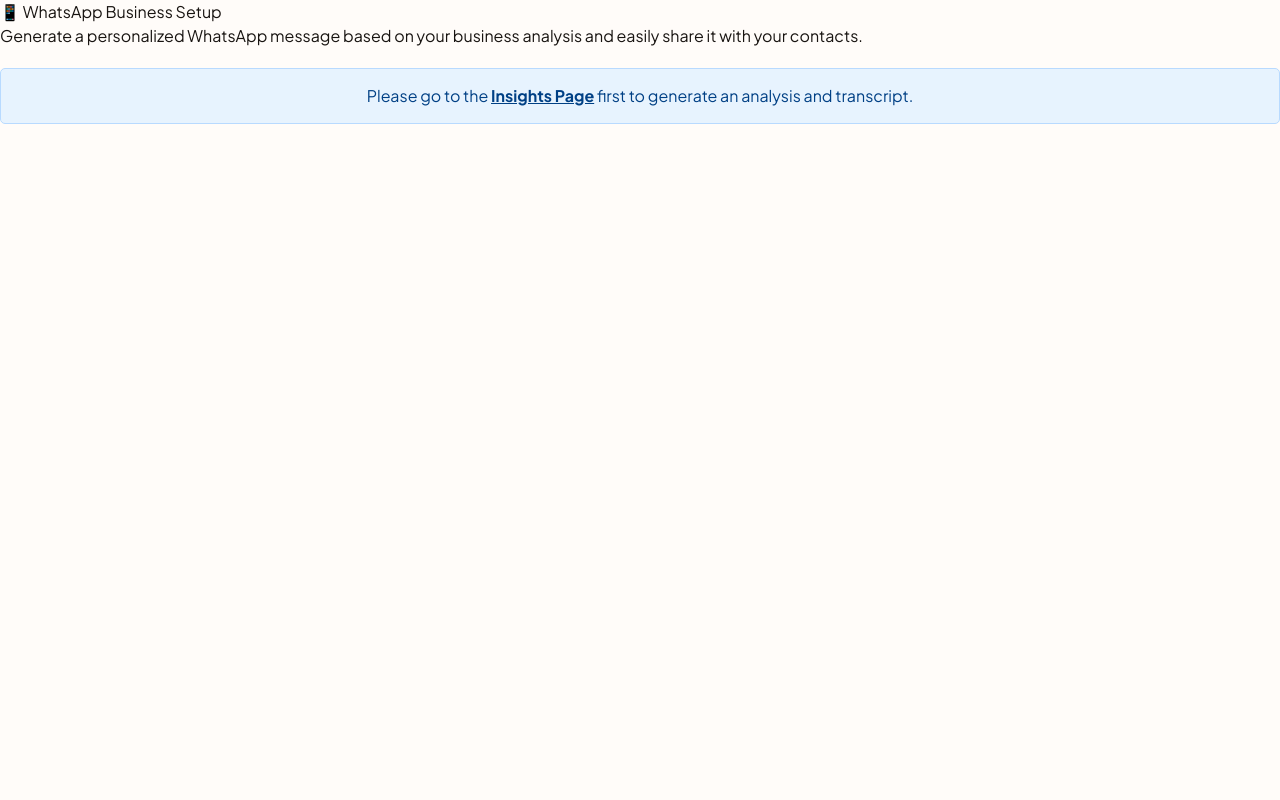
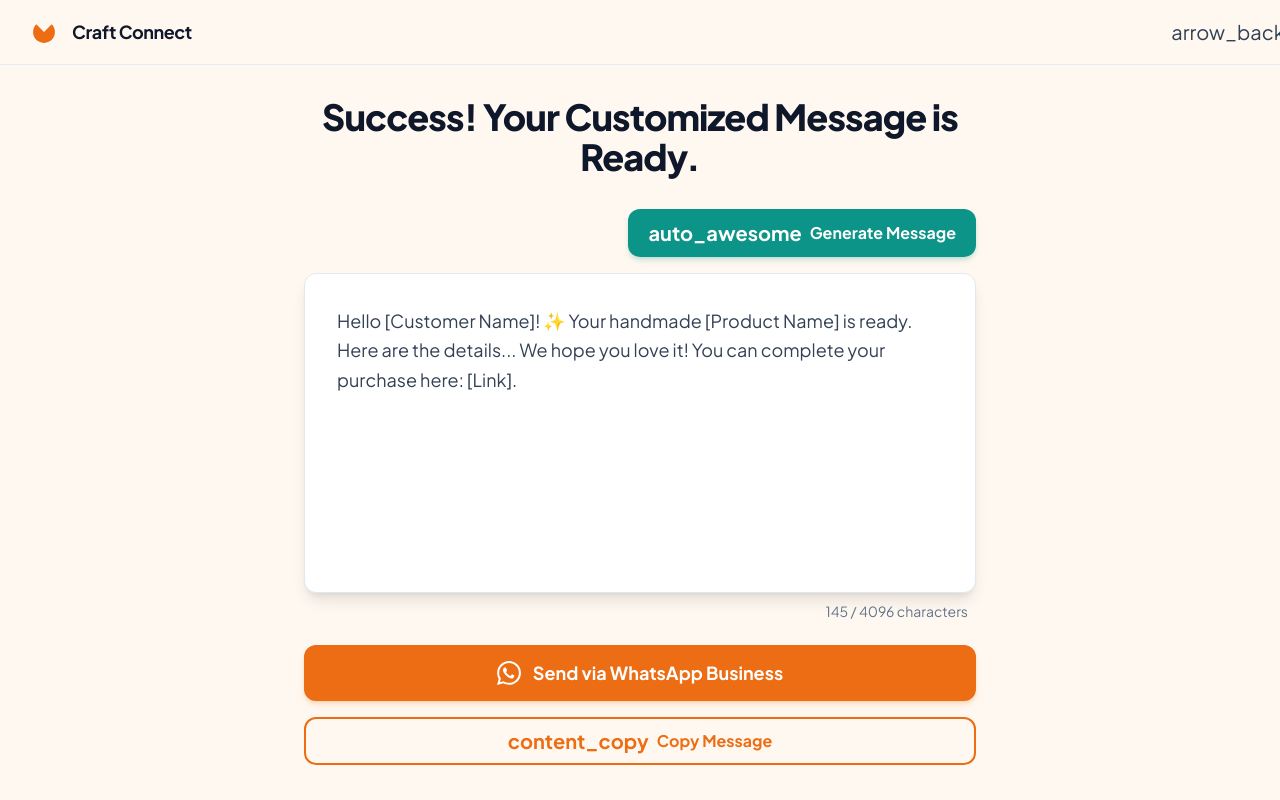
Before and after one commit to Harshith29124/craftconnectf, a React (Vite) app in the folder frontend/: page /whatsapp in a window 1280 px wide. Built offline with nearby package versions, Linux system fonts and the light colour scheme; no server answers.

Commit message:
Redesign WhatsAppPage to Stitch success design with message area and WhatsApp CTA

```diff
--- a/frontend/src/pages/WhatsAppPage.jsx
+++ b/frontend/src/pages/WhatsAppPage.jsx
@@ -1,105 +1,73 @@
-import React, { useState } from "react";
-import { useLocation } from "react-router-dom";
-import { generateWhatsAppMessage } from "../services/api";
+import React from "react";
+import { useLocation, useNavigate } from "react-router-dom";
 
 const WhatsAppPage = () => {
   const location = useLocation();
-  const { analysis, transcript } = location.state || {};
-  const [message, setMessage] = useState("");
-  const [isLoading, setIsLoading] = useState(false);
-  const [generationSuccess, setGenerationSuccess] = useState(false);
-
-  const handleGenerateMessage = async () => {
-    setIsLoading(true);
-    setGenerationSuccess(false);
-    try {
-      const { data } = await generateWhatsAppMessage({
-        businessType: analysis.businessType,
-        detectedFocus: analysis.detectedFocus,
-        transcript: transcript,
-      });
-      if (data.success) {
-        setMessage(data.message);
-        setGenerationSuccess(true);
-      }
-    } finally {
-      setIsLoading(false);
-    }
-  };
-
-  const [copySuccess, setCopySuccess] = useState(false);
-
-  const handleCopyMessage = async () => {
-    try {
-      await navigator.clipboard.writeText(message);
-      setCopySuccess(true);
-      setTimeout(() => setCopySuccess(false), 2000);
-    } catch (err) {
-      console.error("Failed to copy message: ", err);
-    }
-  };
-
-  const openWhatsApp = () => {
-    const encodedMessage = encodeURIComponent(message);
-    window.open(`https://wa.me/?text=${encodedMessage}`, "_blank");
-  };
+  const navigate = useNavigate();
+  const { generatedMessage = "Hello [Customer Name]! ✨ Your handmade [Product Name] is ready. Here are the details... We hope you love it! You can complete your purchase here: [Link]." } = location.state || {};
 
   return (
-    <section id="whatsapp" className="view active">
-      <div className="container">
-        <div className="module-header">
-          <h1>📱 WhatsApp Business Setup</h1>
-          <p>Generate a personalized WhatsApp message based on your business analysis and easily share it with your contacts.</p>
+    <div className="min-h-screen w-full bg-[#FFF8F0] text-slate-800">
+      {/* Header */}
+      <header className="sticky top-0 z-10 flex items-center justify-center border-b border-slate-200/80 bg-[#FFF8F0]/80 backdrop-blur-lg">
+        <nav className="flex w-full max-w-7xl items-center justify-between px-4 py-3 sm:px-6 lg:px-8">
+          <div className="flex items-center gap-4 text-slate-900">
+            <div className="size-6 text-[#ec6d13]">
+              <svg fill="none" viewBox="0 0 48 48" xmlns="http://www.w3.org/2000/svg">
+                <g clipPath="url(#clip0)"><path d="M8.58 8.58C5.53 11.63 3.45 15.51 2.61 19.75C1.77 23.98 2.2 28.36 3.85 32.35C5.5 36.33 8.3 39.74 11.88 42.13C15.47 44.53 19.69 45.81 24 45.81C28.31 45.81 32.53 44.53 36.12 42.13C39.7 39.74 42.5 36.33 44.15 32.35C45.8 28.36 46.23 23.98 45.39 19.75C44.55 15.51 42.47 11.63 39.42 8.58L24 24L8.58 8.58Z" fill="currentColor"/></g>
+                <defs><clipPath id="clip0"><rect width="48" height="48" fill="white"/></clipPath></defs>
+              </svg>
+            </div>
+            <h2 className="text-lg font-bold tracking-tight text-slate-900">Craft Connect</h2>
+          </div>
+          <div className="flex items-center gap-4">
+            <button onClick={() => navigate(-1)} className="flex size-10 items-center justify-center rounded-full text-slate-700 hover:bg-slate-200/50">
+              <span className="material-symbols-outlined text-xl">arrow_back</span>
+            </button>
+          </div>
+        </nav>
+      </header>
+
+      {/* Main */}
+      <main className="flex flex-auto flex-col justify-center px-4 py-8 sm:px-6 lg:px-8">
+        <div className="mx-auto flex w-full max-w-2xl flex-col items-center">
+          <div className="text-center">
+            <h1 className="text-3xl sm:text-4xl font-black tracking-tight text-slate-900">Success! Your Customized Message is Ready.</h1>
+          </div>
+
+          <div className="mt-8 flex w-full flex-col">
+            <div className="mb-4 flex w-full justify-end">
+              <button className="flex h-12 items-center justify-center gap-2 rounded-xl bg-teal-600 px-5 font-bold text-white shadow-md shadow-teal-600/20 transition-transform hover:scale-[1.03] active:scale-[0.98]">
+                <span className="material-symbols-outlined text-xl">auto_awesome</span>
+                <span className="truncate">Generate Message</span>
+              </button>
+            </div>
+
+            <div className="flex min-h-[20rem] flex-1 flex-col rounded-xl border border-slate-200 bg-white p-6 shadow-lg sm:p-8">
+              <div className="flex-auto overflow-y-auto">
+                <textarea defaultValue={generatedMessage} className="h-full min-h-[10rem] w-full resize-none border-0 bg-transparent p-0 text-lg leading-relaxed text-slate-700 placeholder-slate-400 focus:ring-0"/>
+              </div>
+            </div>
+
+            <div className="mt-2 flex justify-end px-2">
+              <p className="text-sm text-slate-500">145 / 4096 characters</p>
+            </div>
+
+            <div className="mt-6 flex w-full flex-col gap-4">
+              <button className="flex h-14 w-full items-center justify-center gap-3 rounded-xl bg-[#ec6d13] px-5 text-lg font-bold text-white shadow-md shadow-[#ec6d13]/20 transition-transform hover:scale-[1.02] active:scale-[0.98]">
+                <svg className="size-6" viewBox="0 0 24 24" fill="currentColor" xmlns="http://www.w3.org/2000/svg"><path d="M.057 24l1.687-6.163c-1.041-1.804-1.588-3.849-1.587-5.946.003-6.556 5.338-11.891 11.893-11.891 3.181.001 6.167 1.24 8.413 3.488 2.245 2.248 3.481 5.236 3.48 8.414-.003 6.557-5.338 11.892-11.894 11.892-1.99-.001-3.951-.5-5.688-1.448l-6.305 1.654zm6.597-3.807c1.676.995 3.276 1.591 5.392 1.592 5.448 0 9.886-4.434 9.889-9.885.002-5.462-4.415-9.89-9.881-9.892-5.452 0-9.887 4.434-9.889 9.884-.001 2.225.651 3.891 1.746 5.634l-.999 3.648 3.742-.981zm11.387-5.464c-.074-.124-.272-.198-.57-.347-.297-.149-1.758-.868-2.031-.967-.272-.099-.47-.149-.669.149-.198.297-.768.967-.941 1.165-.173.198-.347.223-.644.074-.297-.149-1.255-.462-2.39-1.475-.883-.788-1.48-1.761-1.653-2.059-.173-.297-.018-.458.13-.606.134-.133.297-.347.446-.521.151-.172.2-.296.3-.495.099-.198.05-.371-.025-.521-.075-.148-.669-1.611-.916-2.206-.242-.579-.487-.5-.669-.51-.173-.008-.371-.01-.57-.01s-.521.074-.792.372c-.272.297-1.04 1.016-1.04 2.479 0 1.462 1.065 2.875 1.213 3.074.149.198 2.096 3.2 5.077 4.487.709.306 1.262.489 1.694.626.712.227 1.36.195 1.871-.118.571-.355 1.016-1.428 1.165-1.776.149-.347.149-.644.1-.792z"/></svg>
+                <span className="truncate">Send via WhatsApp Business</span>
+              </button>
+
+              <button className="flex h-12 w-full items-center justify-center gap-2 rounded-xl border-2 border-[#ec6d13] bg-transparent px-5 text-base font-bold text-[#ec6d13] hover:bg-[#ec6d13]/10">
+                <span className="material-symbols-outlined text-xl">content_copy</span>
+                <span className="truncate">Copy Message</span>
+              </button>
+            </div>
+          </div>
         </div>
-
-        {!analysis || !transcript ? (
-          <div className="info-message">
-            <p>Please go to the <a href="/insights">Insights Page</a> first to generate an analysis and transcript.</p>
-          </div>
-        ) : (
-          <div className="whatsapp-controls">
-            <button
-              onClick={handleGenerateMessage}
-              disabled={isLoading || !analysis || !transcript}
-              className="btn btn--primary btn--large"
-            >
-            {isLoading ? "Generating..." : "Generate WhatsApp Message"}
-            </button>
-            {generationSuccess && (
-              <div className="success-message">
-                <p>✅ WhatsApp message generated successfully!</p>
-              </div>
-            )}
-            {copySuccess && (
-              <div className="copy-success-message">
-                <p>📋 Message copied to clipboard!</p>
-              </div>
-            )}
-            {message && (
-              <div className="message-preview">
-                <div className="message-content" style={{ whiteSpace: "pre-wrap" }}>
-                  {message}
-                </div>
-                <button
-                  onClick={handleCopyMessage}
-                  className="btn btn--secondary"
-                  style={{ marginTop: '1rem' }}
-                >
-                  📋 Copy Message
-                </button>
-                <button
-                  onClick={openWhatsApp}
-                  className="btn btn--primary"
-                  style={{ marginTop: '1rem', marginLeft: '10px' }}
-                >
-                  💬 Open WhatsApp Business
-                </button>
-              </div>
-         )}
-       </div>
-        )}
-      </div>
-    </section>
+      </main>
+    </div>
   );
 };
 
```
